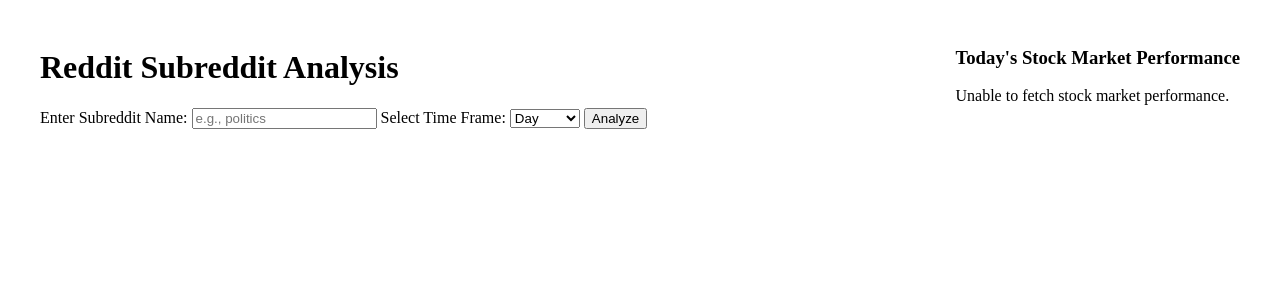
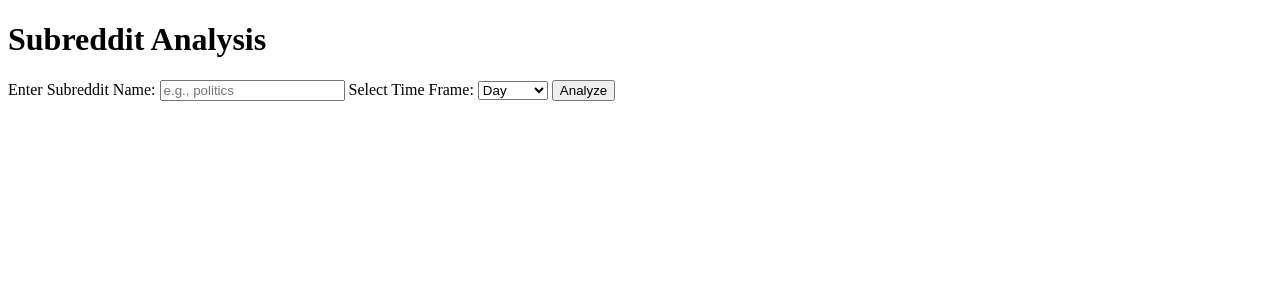
Before and after one commit to DhenaB/Subreddit-Analysis, a Flask app: template templates/index.html in a window 1280 px wide. Shown: the top 300 px of the page. Run offline with Flask 3, Linux system fonts and the light colour scheme; the template is opened without the code that fills it, so the values that code supplies are empty.

Commit message:
index.html

```diff
--- a/templates/index.html
+++ b/templates/index.html
@@ -3,56 +3,11 @@
 <head>
     <meta charset="UTF-8">
     <meta name="viewport" content="width=device-width, initial-scale=1.0">
-    <title>Reddit Subreddit Analysis</title>
-    <style>
-        .container {
-            max-width: 1200px;
-            margin: 0 auto;
-            padding: 20px;
-        }
-        .stock-performance {
-            float: right;
-            margin-bottom: 20px;
-        }
-        .stock-performance ul {
-            list-style-type: none;
-            padding: 0;
-        }
-        .stock-performance li {
-            margin-bottom: 5px;
-        }
-        .stock-performance .positive {
-            color: green;
-        }
-        .stock-performance .negative {
-            color: red;
-        }
-    </style>
+    <title>Subreddit Analysis</title>
 </head>
 <body>
-    <div class="container">
-        <!-- Stock Market Performance -->
-        <div class="stock-performance">
-            <h3>Today's Stock Market Performance</h3>
-            <ul>
-                {% if stock_performance %}
-                    {% for index, change in stock_performance.items() %}
-                        <li>
-                            {{ index }}:
-                            {% if change >= 0 %}
-                                <span class="positive">+{{ change }}%</span>
-                            {% else %}
-                                <span class="negative">{{ change }}%</span>
-                            {% endif %}
-                        </li>
-                    {% endfor %}
-                {% else %}
-                    <li>Unable to fetch stock market performance.</li>
-                {% endif %}
-            </ul>
-        </div>
 
-        <h1>Reddit Subreddit Analysis</h1>
+        <h1>Subreddit Analysis</h1>
 
         <!-- Input Form -->
         <form id="subreddit-form">
```
